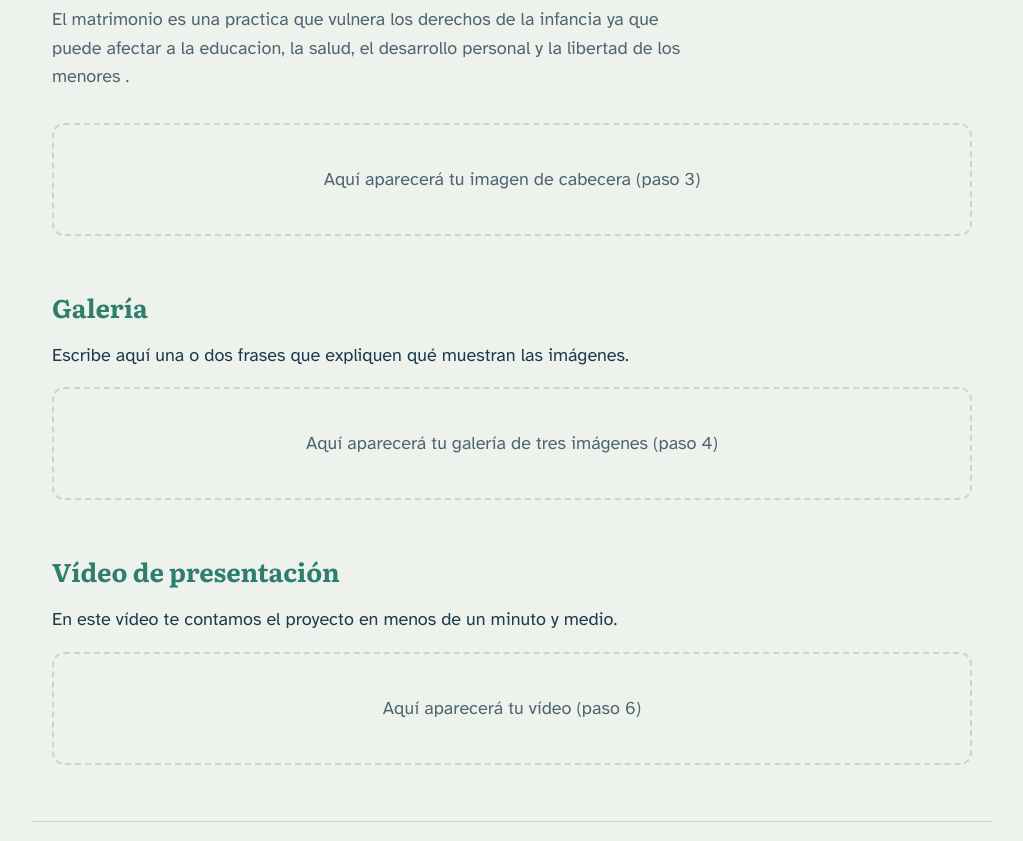
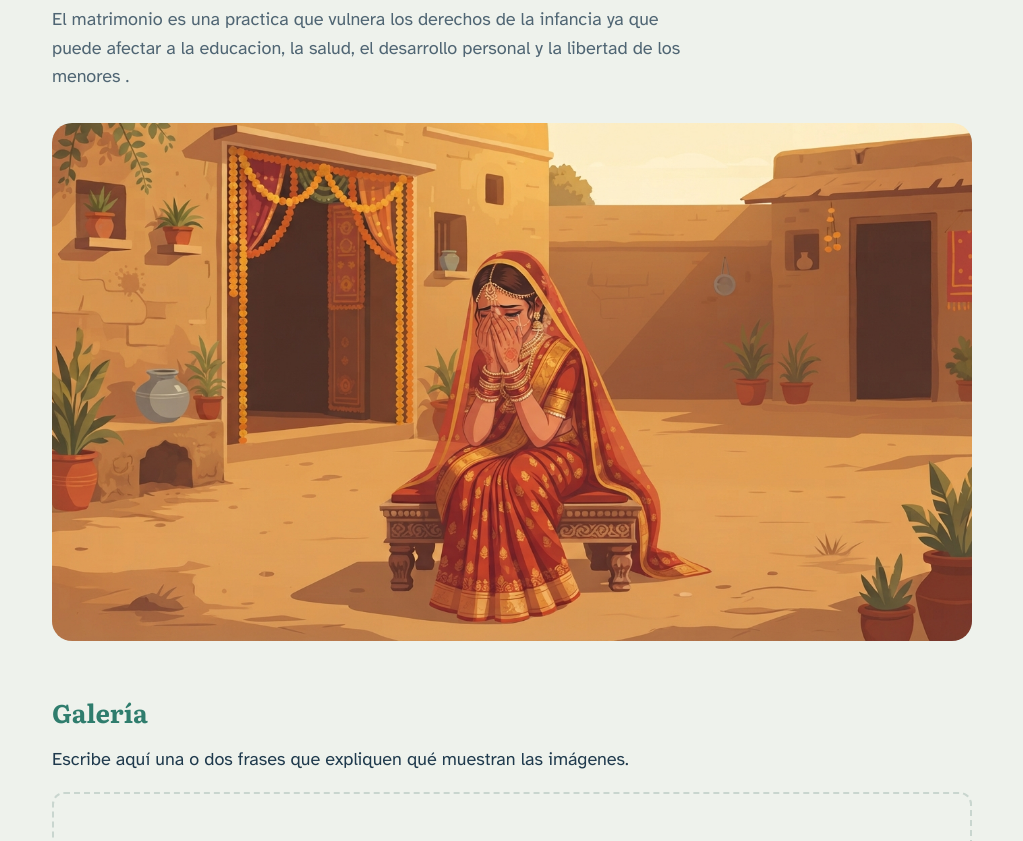
Before and after one commit to MercedesTriano/pr-ctica-imagenes-video, a plain HTML site: page index.html in a window 1280 px wide. Shown: the part 392-1233 px from the top of the page, without its empty margins (128-1151 px from the left). Drawn offline with Linux system fonts and the light colour scheme.

Commit message:
imagen cabecera

```diff
--- a/index.html
+++ b/index.html
@@ -149,7 +149,7 @@
 
     <div class="zona" data-aviso="Aquí aparecerá tu imagen de cabecera (paso 3)">
       <!-- PASO 3: CABECERA ============================ INICIO -->
-
+<img class= "imagen-cabecera" src="img/cabecera.png"alt= "Menor sufriendo matrimonio infantil"
       <!-- PASO 3: CABECERA =============================== FIN -->
     </div>
   </header>
```
